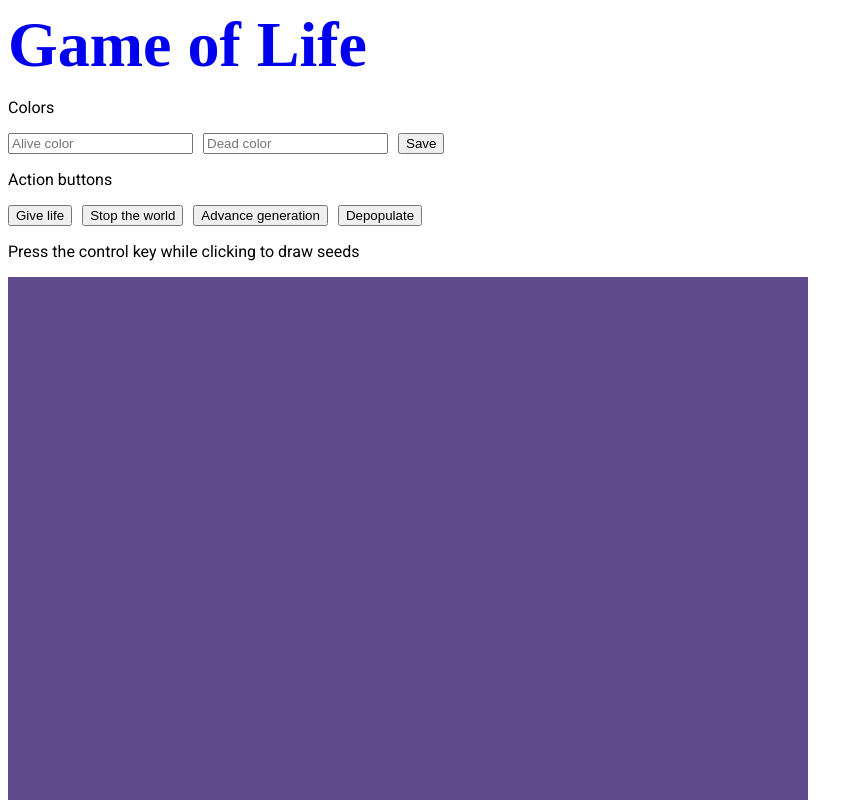
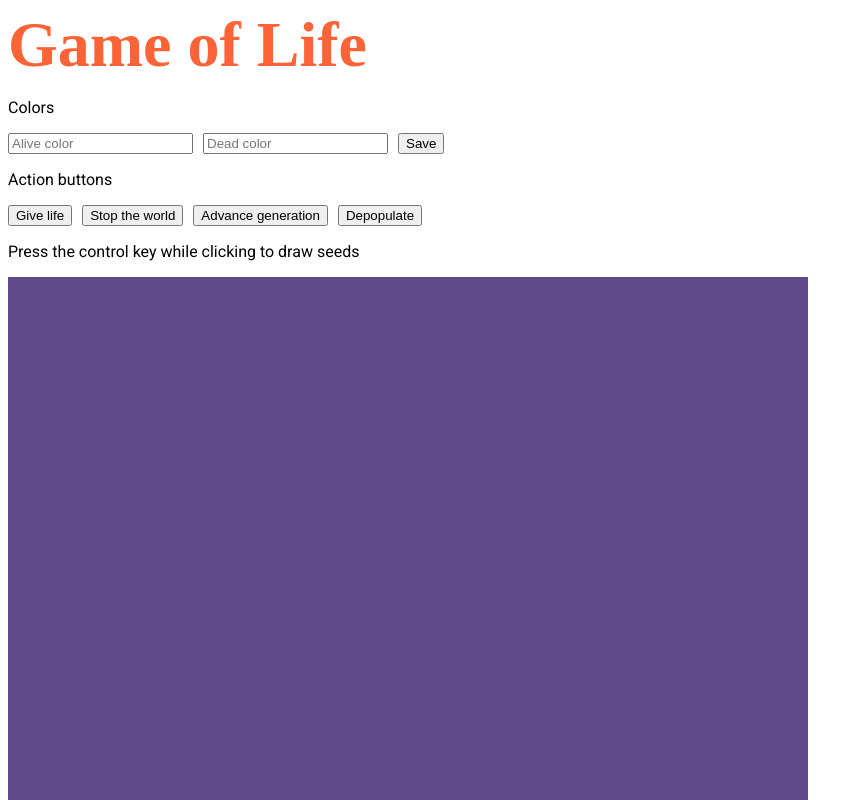
Before and after one commit to ernestohegi/life-game, a Next.js app: page / in a window 1280 px wide. Shown: the top 800 px of the page, without its empty margins (0-863 px from the left). Built offline with nearby package versions, Linux system fonts and the light colour scheme; a web font is replaced by a local one.

Commit message:
Cleans styles.

```diff
--- a/components/Link.jsx
+++ b/components/Link.jsx
@@ -1,13 +1,20 @@
 import React from "react";
 
-const linkStyle = {
-  textDecoration: "none"
-};
+class Link extends React.Component {
+  constructor(props) {
+    super(props);
 
-class Link extends React.Component {
+    this.state = {
+      linkStyle: {
+        textDecoration: "none",
+        color: "#FC6336"
+      }
+    };
+  }
+
   render() {
     return (
-      <a href={this.props.url} target={this.props.target} style={linkStyle}>
+      <a href={this.props.url} target={this.props.target} style={this.state.linkStyle}>
         {this.props.title}
       </a>
     );
```
